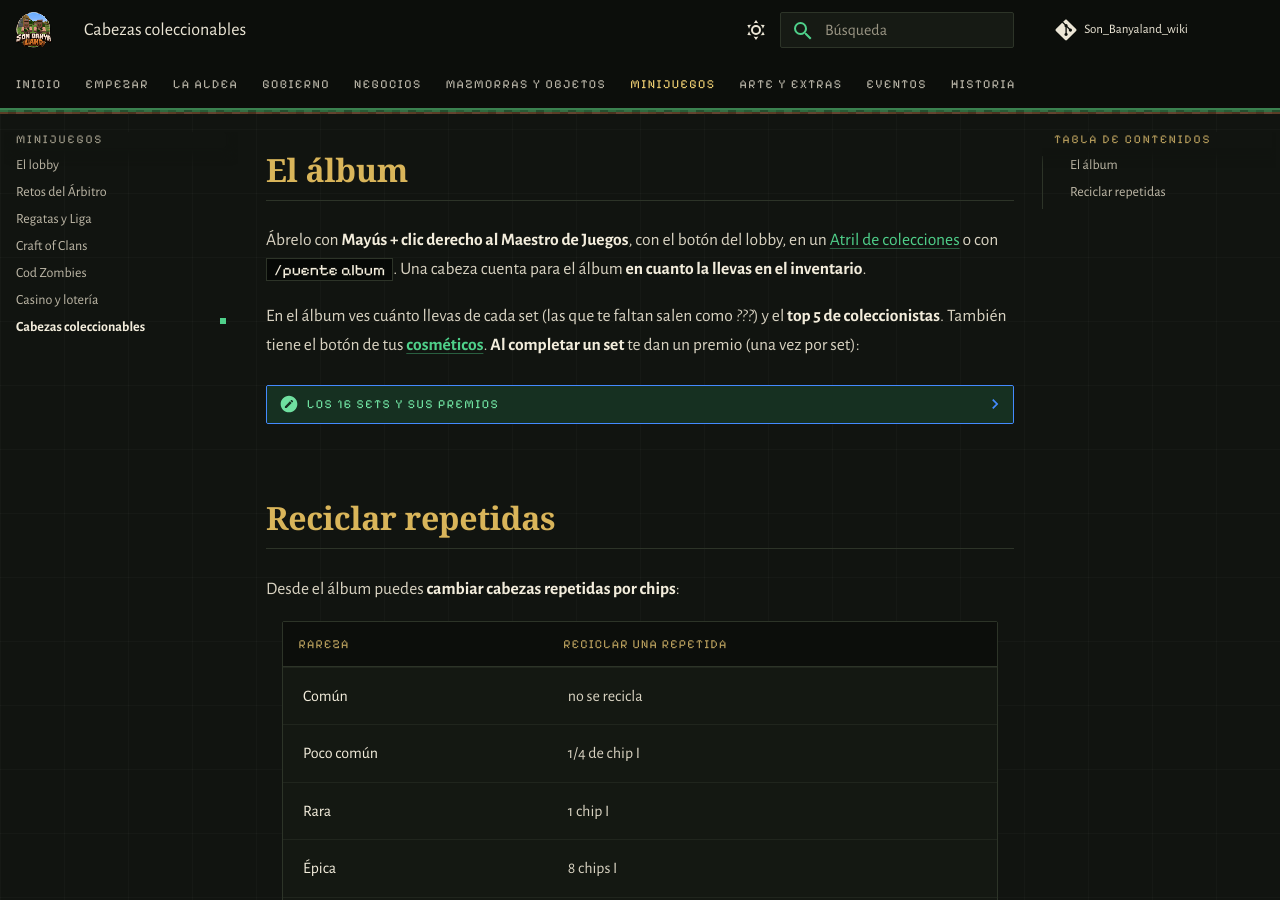
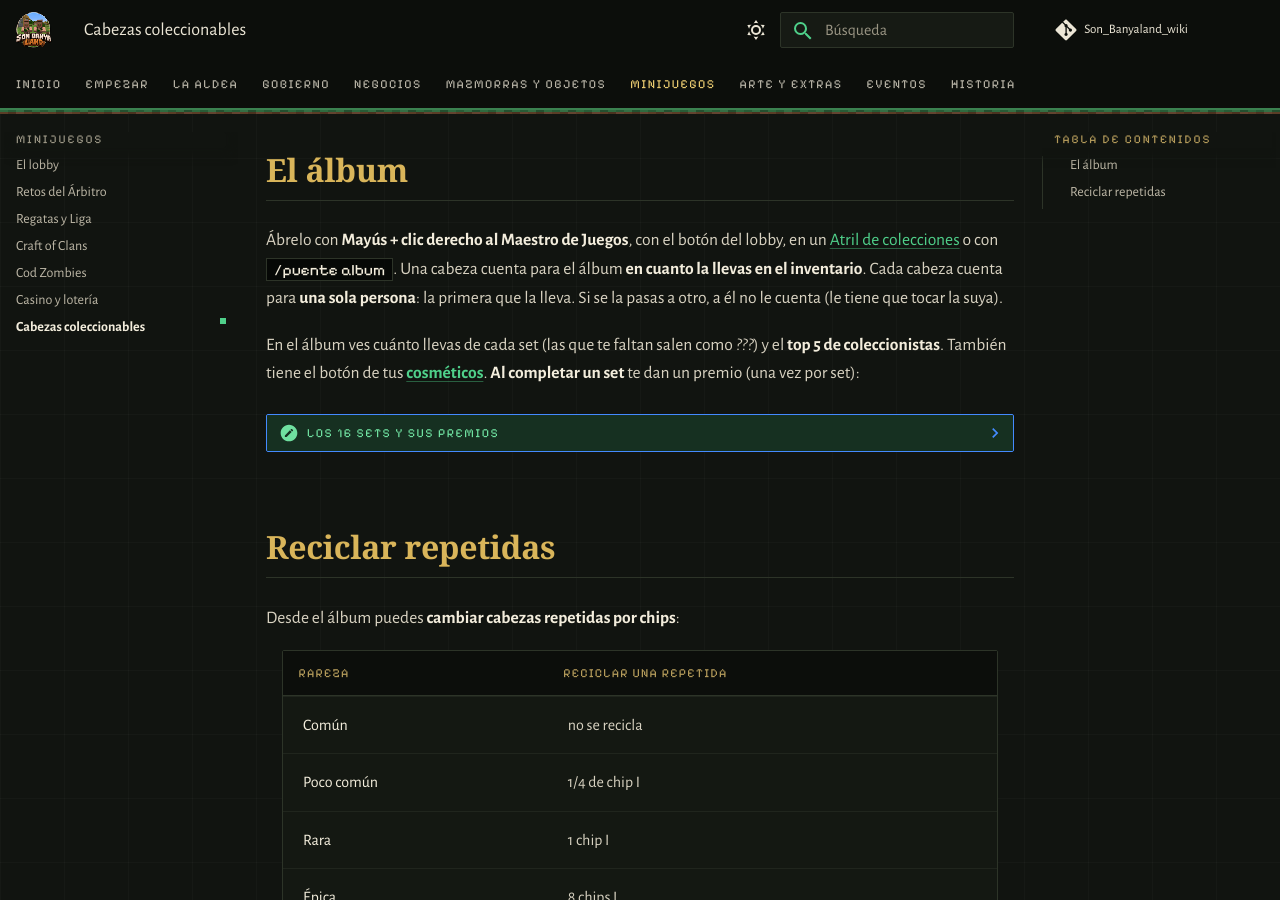
Before and after one commit to PigPilgrim/Son_Banyaland_wiki, an MkDocs documentation site: the page built from docs/cabezas.md, in a window 1280 px wide and 900 px high, scrolled down 1032 px. Built offline with MkDocs 1.6.1 and Material for MkDocs 9.7.7, drawn with Linux system fonts in a browser that asks for light colours; some web fonts are replaced; comment, search, counter and statistics services are not loaded.

Commit message:
Auditoría, altos 6: sombreros solo en su dueño y el último pedido, cada cabeza cuenta para una sola cuenta, límites de imagen del Caballete
Co-Authored-By: Claude Opus 5.5 <noreply@anthropic.com>

```diff
--- a/docs/cabezas.md
+++ b/docs/cabezas.md
@@ -18,7 +18,8 @@ decoración y quitar** sin perder nada.
 ## El álbum
 
 Ábrelo con **Mayús + clic derecho al Maestro de Juegos**, con el botón del lobby, en un [Atril de colecciones](crafteos.md#atril-de-colecciones) o con `/puente album`. Una cabeza
-cuenta para el álbum **en cuanto la llevas en el inventario**.
+cuenta para el álbum **en cuanto la llevas en el inventario**. Cada cabeza cuenta para **una sola persona**: la
+primera que la lleva. Si se la pasas a otro, a él no le cuenta (le tiene que tocar la suya).
 
 En el álbum ves cuánto llevas de cada set (las que te faltan salen como *???*) y el **top 5 de coleccionistas**.
 También tiene el botón de tus **[cosméticos](casino.md#cosmeticos)**.
--- a/docs/casino.md
+++ b/docs/casino.md
@@ -63,7 +63,8 @@ Son **de tu cuenta**: no se pierden, no se tiran y no se pueden pasar a otros. S
   (*Rey del Casino* o *Reina del Casino*).
 - **Rastros al andar:** unas pocas partículas cuando andas (no cuando estás quieto).
 - **Al ganar:** un efecto cuando te toca algo en las tragaperras (en las dos).
-- **Sombreros:** clic y te dan uno para ponértelo; si lo pierdes, pides otro.
+- **Sombreros:** clic y te dan uno para ponértelo; si lo pierdes, pides otro. Solo vale **el último que pediste** y
+  solo **en ti**: si alguien lleva uno tuyo, o tú uno viejo guardado, se desvanece.
 
 En el mismo menú puedes **dejar de ver las partículas** (los rastros y los efectos de todos).
 
--- a/generar.py
+++ b/generar.py
@@ -444,6 +444,8 @@ def arte():
     escribir("caballete.md", tabla(["Qué", "Cuánto"], [
         ("Pintar un cuadro", f"{java_int(c, 'PRECIO')} chip I (si la imagen no se puede usar, se devuelve)"),
         ("Tamaños (mapas de ancho × alto)", tam),
+        ("Imagen", f"como mucho {java_int(c, 'MAX_BYTES') >> 20} MB y {java_int(java('AuditoriaCuentas'), 'IMAGEN_MAX_LADO')}×"
+                   f"{java_int(java('AuditoriaCuentas'), 'IMAGEN_MAX_LADO')} píxeles; solo de webs de internet"),
         ("Tiempo pintando", f"{java_int(c, 'PINTA') // 20} segundos"),
         ("**Obra maestra** ★★★", f"seguir la bola al menos el {p((c, 'MAESTRA'))} del tiempo"),
         ("**Buen cuadro** ★★", f"al menos el {p((c, 'BUENA'))}"),
```
Also changed, not shown: docs/_generado/caballete.md (+1 -0 lines), docs/arte.md (+1 -0 lines).
